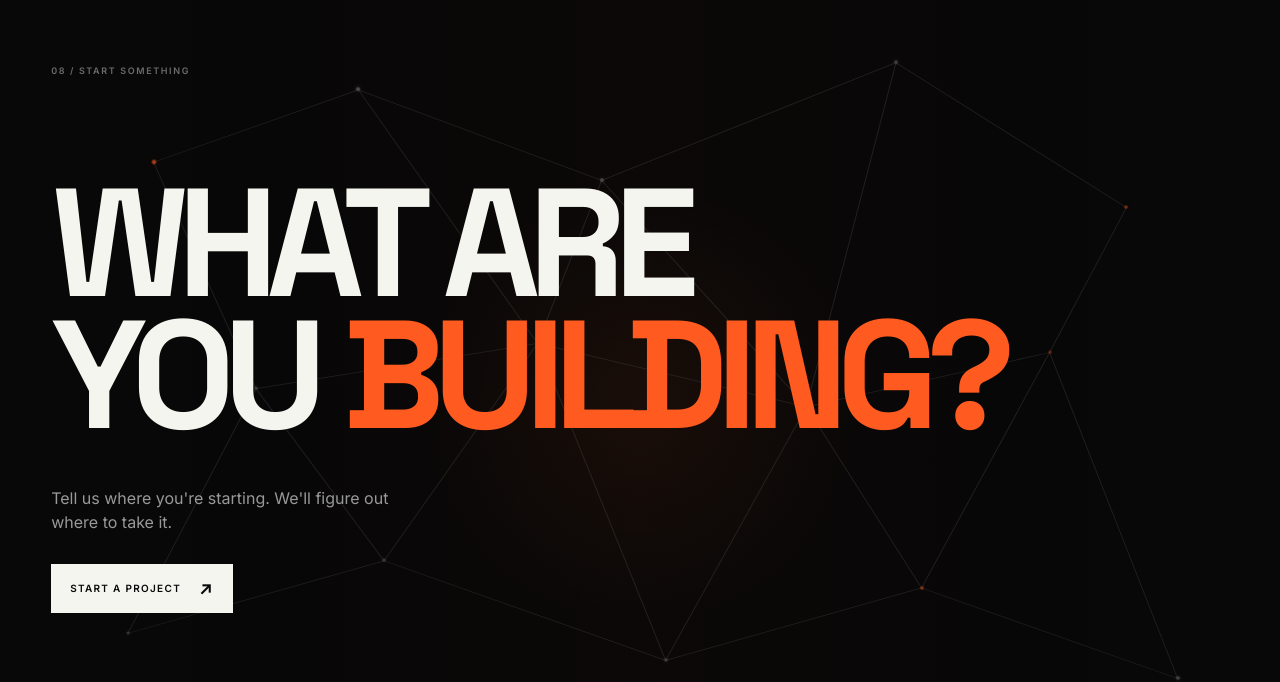
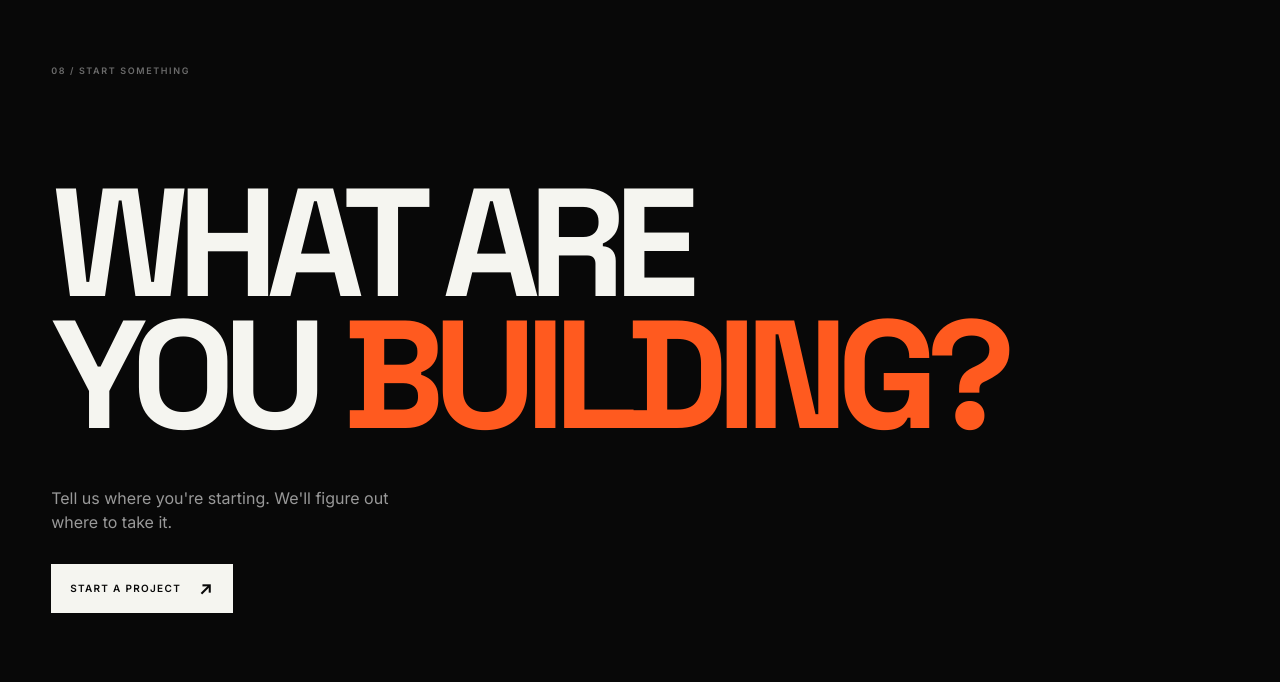
Before and after one commit to tyrongracias/built-ongrid, a Next.js app: page / in a window 1280 px wide. Shown: the part 8639-9321 px from the top of the page. Built offline with nearby package versions, Linux system fonts and the light colour scheme.

Commit message:
Email update.

```diff
--- a/app/page.js
+++ b/app/page.js
@@ -893,10 +893,6 @@
         className="start reveal"
       >
 
-        <div className="start__network">
-          <Network active />
-        </div>
-
         <div className="section-index">
           08 / START SOMETHING
         </div>
@@ -915,11 +911,13 @@
           </p>
 
           <a
-            className="button button--light"
-            href="mailto:builtongrid@gmail.com?subject=START//%20Project%20Enquiry"
-          >
-            START A PROJECT <Arrow />
-          </a>
+  className="button button--light"
+  href="https://mail.google.com/mail/?view=cm&fs=1&to=builtongrid@gmail.com&su=START%2F%2F%20Project%20Enquiry"
+  target="_blank"
+  rel="noopener noreferrer"
+>
+  START A PROJECT <Arrow />
+</a>
 
           <div className="contact">
             +91 8766071665
```
